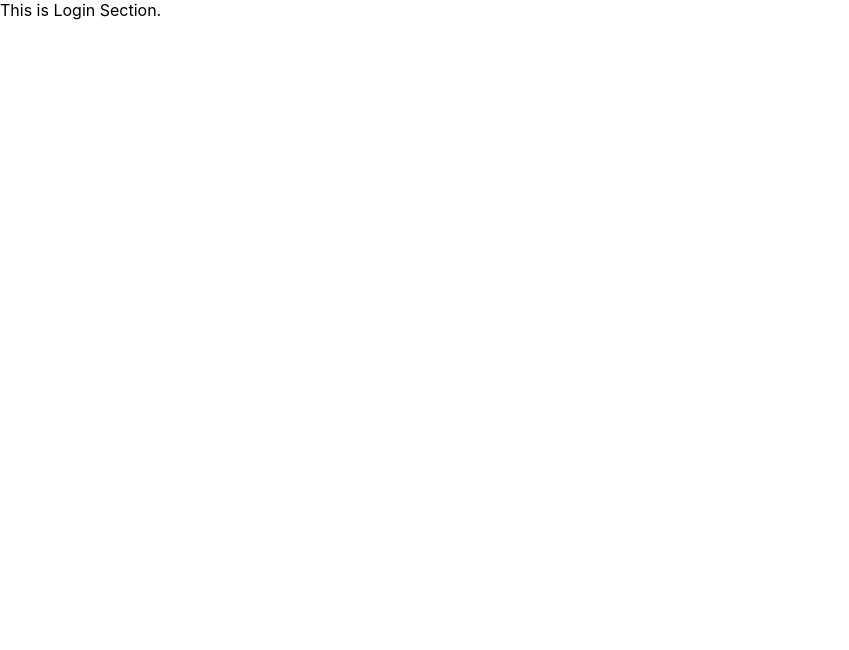
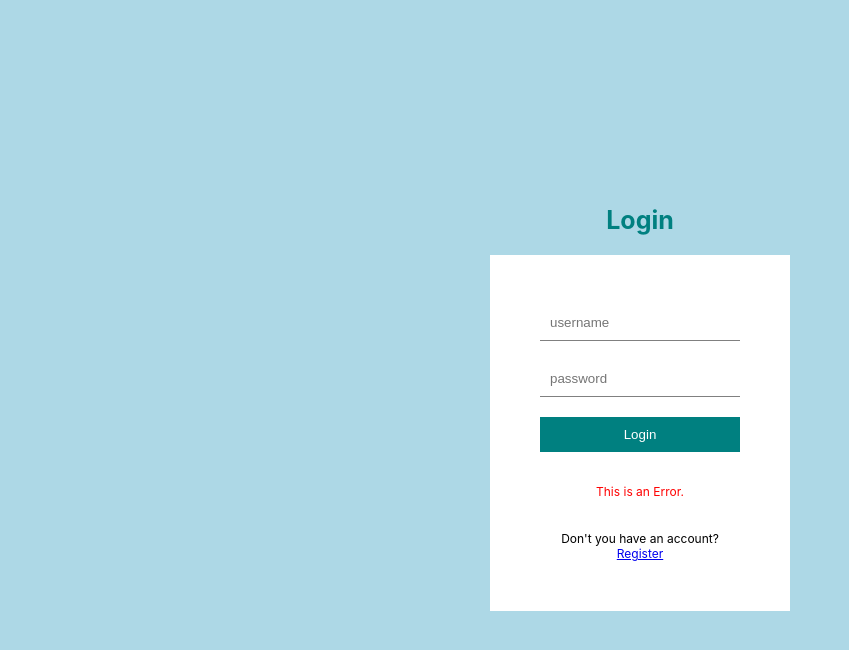
Before and after one commit to Rahulsingh1939/blogWebsiteUsingReact, a React (Create React App) app: page /login in a window 1280 px wide. Shown: the top 650 px of the page, without its empty margins (0-849 px from the left). Built offline with nearby package versions, Linux system fonts and the light colour scheme.

Commit message:
Completed LoGin Page

```diff
--- a/package.json
+++ b/package.json
@@ -10,6 +10,7 @@
     "react-dom": "^18.2.0",
     "react-router-dom": "^6.6.1",
     "react-scripts": "5.0.1",
+    "sass": "^1.57.1",
     "scss": "^0.2.4",
     "web-vitals": "^2.1.4"
   },
--- a/src/App.js
+++ b/src/App.js
@@ -1,4 +1,3 @@
-import './App.css';
 
 import {
   createBrowserRouter,
@@ -14,6 +13,8 @@
 
 import Navbar from './components/Navbar';
 import Footer from './components/Footer';
+
+import './styles.scss';
 
 const Layout = () =>{
   return (
--- a/src/pages/Login.jsx
+++ b/src/pages/Login.jsx
@@ -1,9 +1,17 @@
 import React from 'react'
+import { Link } from 'react-router-dom'
 
 function Login() {
   return (
-    <div>
-      This is Login Section.
+    <div className='auth'>
+      <h1>Login</h1>
+      <form>
+        <input type="text" placeholder='username' />
+        <input type="password" placeholder='password' />
+        <button >Login</button>
+         <p>This is an Error.</p>
+        <span>Don't you have an account? <Link to="/register">Register</Link></span>
+      </form>
     </div>
   )
 }
--- a/src/styles.scss
+++ b/src/styles.scss
@@ -2,5 +2,48 @@
     .container{
 
         //Login and Register
+        .auth{
+            display: flex;
+            flex-direction: column;
+            align-items: center;
+            justify-content: center;
+            height: 100vh;
+            background-color: lightblue ;
+        }
+        h1{
+            color:teal;
+            font-size: 25px;
+            margin-bottom: 20px;
+        }
+        form{
+            display: flex;
+            flex-direction: column;
+            padding: 50px;
+            background-color: #fff;
+            width: 200px;
+            gap: 20px;
+
+            input{
+                padding: 10px;
+                border:none;
+                border-bottom: 1px solid grey;
+            }
+            button{
+                padding: 10px;
+                border:none;
+                background-color: teal;
+                color: #fff;
+                cursor: pointer;
+            }
+            p{
+                font-size: 12px;
+                text-align: center;
+                color: red;
+            }
+            span{
+                font-size: 12px;
+                text-align: center;
+            }
+        }
     }
 }
```
Also changed, not shown: 1 other file (tests, documents, lock files or other folders).
